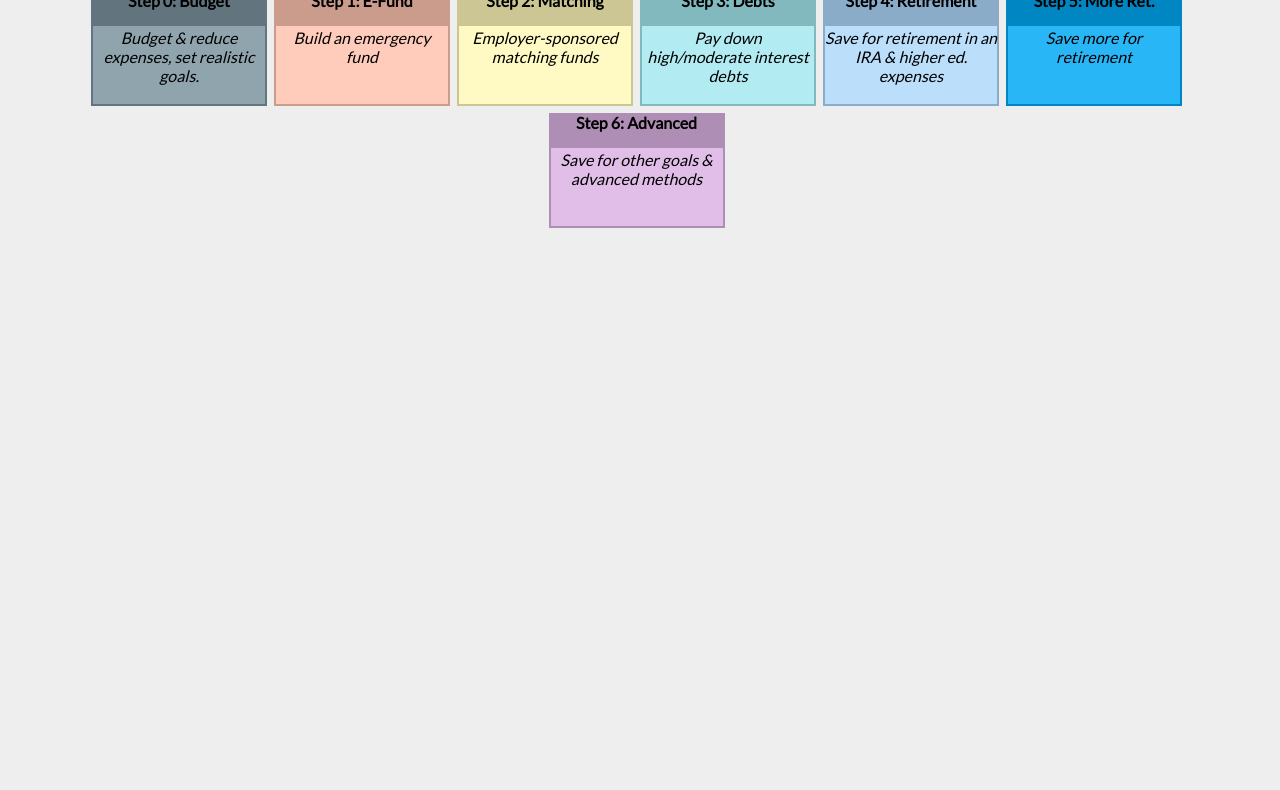
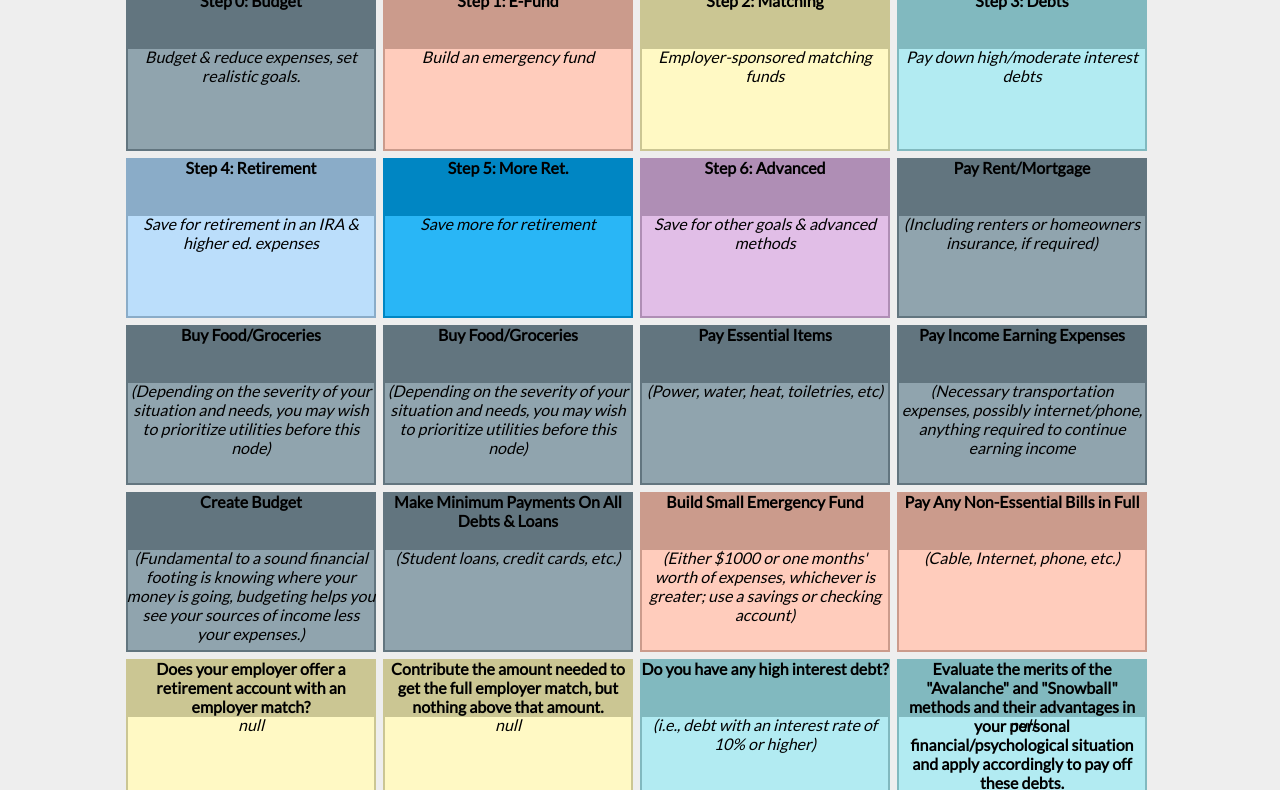
Before and after one commit to davek804/personal-finance-flowchart, a plain HTML site: page index.html in a window 1280 px wide. Shown: the part 55-845 px from the top of the page. Before the commit the page ends 800 px from the top, so only its background shows below. Drawn offline with Linux system fonts and the light colour scheme.

Commit message:
EOD wrapup. Added in a data model JS file and included some experimential lines values.

```diff
--- /dev/null
+++ b/data.js
@@ -0,0 +1,276 @@
+bubbles = [
+{
+	"id" : 0,
+	"category" : 0,
+	"title" : "Step 0: Budget",
+	"body" : "Budget & reduce expenses, set realistic goals."
+},
+{
+	"id" : 1,
+	"category" : 1,
+	"title" : "Step 1: E-Fund",
+	"body" : "Build an emergency fund"
+},
+{
+	"id" : 2,
+	"category" : 2,
+	"title" : "Step 2: Matching",
+	"body" : "Employer-sponsored matching funds"
+},
+{
+	"id" : 3,
+	"category" : 3,
+	"title" : "Step 3: Debts",
+	"body" : "Pay down high/moderate interest debts"
+},
+{
+	"id" : 4,
+	"category" : 4,
+	"title" : "Step 4: Retirement",
+	"body" : "Save for retirement in an IRA & higher ed. expenses"
+},
+{
+	"id" : 5,
+	"category" : 5,
+	"title" : "Step 5: More Ret.",
+	"body" : "Save more for retirement"
+},
+{
+	"id" : 6,
+	"category" : 6,
+	"title" : "Step 6: Advanced",
+	"body" : "Save for other goals & advanced methods"
+},
+{
+	"id" : 7,
+	"category" : 0,
+	"title" : "Pay Rent/Mortgage",
+	"body" : "(Including renters or homeowners insurance, if required)"
+},
+{
+	"id" : 8,
+	"category" : 0,
+	"title" : "Buy Food/Groceries",
+	"body" : "(Depending on the severity of your situation and needs, you may wish to prioritize utilities before this node)"
+},
+{
+	"id" : 9,
+	"category" : 0,
+	"title" : "Buy Food/Groceries",
+	"body" : "(Depending on the severity of your situation and needs, you may wish to prioritize utilities before this node)"
+},
+{
+	"id" : 10,
+	"category" : 0,
+	"title" : "Pay Essential Items",
+	"body" : "(Power, water, heat, toiletries, etc)"
+},
+{
+	"id" : 11,
+	"category" : 0,
+	"title" : "Pay Income Earning Expenses",
+	"body" : "(Necessary transportation expenses, possibly internet/phone, anything required to continue earning income"
+},
+{
+	"id" : 12,
+	"category" : 0,
+	"title" : "Create Budget",
+	"body" : "(Fundamental to a sound financial footing is knowing where your money is going, budgeting helps you see your sources of income less your expenses.)",
+	"links" : {"to" : 13, "as" : null}
+},
+{
+	"id" : 13,
+	"category" : 0,
+	"title" : "Make Minimum Payments On All Debts & Loans",
+	"body" : "(Student loans, credit cards, etc.)" ,
+	"links" : {"to" : 14, "as" : null}
+},
+{
+	"id" : 14,
+	"category" : 1,
+	"title" : "Build Small Emergency Fund",
+	"body" : "(Either $1000 or one months' worth of expenses, whichever is greater; use a savings or checking account)",
+	"links" : {"to" : 15, "as" : null}
+},
+{
+	"id" : 15,
+	"category" : 1,
+	"title" : "Pay Any Non-Essential Bills in Full",
+	"body" : "(Cable, Internet, phone, etc.)",
+	"links" : {"to" : 99, "as" : null}
+},
+{
+	"id" : 16,
+	"category" : 2,
+	"title" : "Does your employer offer a retirement account with an employer match?",
+	"body" : "null",
+	"links" : {
+		"to" : 17, "as" : "yes",
+		"to" : 18, "as" : "no" }
+},
+{
+	"id" : 17,
+	"category" : 2,
+	"title" : "Contribute the amount needed to get the full employer match, but nothing above that amount.",
+	"body" : "null",
+	"links" : {"to" : 18, "as" : null}
+},
+{
+	"id" : 18,
+	"category" : 3,
+	"title" : "Do you have any high interest debt?",
+	"body" : "(i.e., debt with an interest rate of 10% or higher)",
+	"links" : {
+		"to" : 19, "as" : "yes",
+		"to" : 20, "as" : "no" }
+},
+{
+	"id" : 19,
+	"category" : 3,
+	"title" : "Evaluate the merits of the \"Avalanche\" and \"Snowball\" methods and their advantages in your personal financial/psychological situation and apply accordingly to pay off these debts.",
+	"body" : "null"
+},
+{
+	"id" : 20,
+	"category" : 1,
+	"title" : "Increase Emergency Fund to 3-6 Months Living Expenses",
+	"body" : "(Use a savings or checking account)",
+	"links" : {"to" : 21, "as" : null}
+},
+{
+	"id" : 21,
+	"category" : 3,
+	"title" : "Do you have any moderate interest debt?",
+	"body" : "(i.e., remaining debt over 4-5% interest rate, excluding mortgage)",
+	"links" : {
+		"to" : 22, "as" : "yes",
+		"to" : 23, "as" : "no" }
+},
+{
+	"id" : 22,
+	"category" : 3,
+	"title" : "Evaluate the merits of the \"Avalanche\" and \"Snowball\" methods and their advantages in your personal financial/psychological situation and apply accordingly to pay off these debts.",
+	"body" : "null"
+},
+{
+	"id" : 23,
+	"category" : 4,
+	"title" : "Evaluate the merits of a Roth vs. Traditional IRA in the context of your personal financial situation and max the yearly contributions accordingly.",
+	"body" : "null",
+	"links" : {"to" : 24, "as" : null}
+},
+{
+	"id" : 24,
+	"category" : 4,
+	"title" : "Are you expecting any large, required purchases or personal investments in the near future?",
+	"body" : "(College, professional certifications, a car so you can get to work, etc.)",
+	"links" : {
+		"to" : 25, "as" : "yes",
+		"to" : 26, "as" : "no" }
+},
+{
+	"id" : 25,
+	"category" : 4,
+	"title" : "Save the amount needed for these expenses in a savings or checking account.",
+	"body" : "null",
+	"links" : {"to" : 26, "as" : null}
+},
+{
+	"id" : 26,
+	"category" : 5,
+	"title" : "Are you currently saving at least 15% of your pre-tax income for retirement?",
+	"body" : "(Total contributions to all retirement acounts; note that you may need to save more if you are behind on retirement savings.)",
+	"links" : {
+		"to" : 30, "as" : "yes",
+		"to" : 27, "as" : "no" }
+},
+{
+	"id" : 27,
+	"category" : 5,
+	"title" : "Does your employer offer a 401(k), 403(b), or similar retirement plan into which you could save more money?",
+	"body" : "null",
+	"links" : {
+		"to" : 28, "as" : "yes",
+		"to" : 29, "as" : "no" }
+},
+{
+	"id" : 28,
+	"category" : 5,
+	"title" : "Increase contributions until you have reached 15% pre-tax income being saved for retirement.",
+	"body" : " "
+},
+{
+	"id" : 29,
+	"category" : 5,
+	"title" : "If self-employed, contribute to an individual 401(k), SEP-IRA, or SIMPLE IRA to reach 15% pre-tax income saved; if not self-employed, contribute to a taxable account to reach this goal.",
+	"body" : "null",
+	"links" : {"to" : 26, "as" : null}
+},
+{
+	"id" : 30,
+	"category" : 6,
+	"title" : "Do you have a qualified high-deductible health plan and are thus eligible for an investable HSA?",
+	"body" : "null",
+	"links" : {
+		"to" : 31, "as" : "yes",
+		"to" : 32, "as" : "no" }
+},
+{
+	"id" : 31,
+	"category" : 6,
+	"title" : "Max yearly HSA contributions",
+	"body" : "null",
+	"links" : {"to" : 32, "as" : null}
+},
+{
+	"id" : 32,
+	"category" : 6,
+	"title" : "Do you have children and wish to help pay for some or all of their college expenses?",
+	"body" : "null",
+	"links" : {
+		"to" : 33, "as" : "yes",
+		"to" : 34, "as" : "no" }
+},
+{
+	"id" : 33,
+	"category" : 6,
+	"title" : "Evaluate available savings/investment options, such as a 529 plan, and contribute accordingly.",
+	"body" : "null",
+	"links" : {"to" : 34, "as" : null}
+},
+{
+	"id" : 34,
+	"category" : 6,
+	"title" : "At this point, you have some options on how to proceed, and it is completely up to you and your personal goals and desires.",
+	"body" : " ",
+	"links" : {
+		"to" : 35, "as" : null,
+		"to" : 36, "as" : null }
+},
+{
+	"id" : 35,
+	"category" : 6,
+	"title" : "Would you like to retire early?",
+	"body" : "null",
+	"links" : {"to" : 37, "as" : "yes"}
+},
+{
+	"id" : 36,
+	"category" : 6,
+	"title" : "Do you have more immediate goals?",
+	"body" : "",
+	"links" : {"to" : 38, "as" : "yes"}
+},
+{
+	"id" : 37,
+	"category" : 6,
+	"title" : "Max out 401(k), 403(b), or other employer sponsored account, consider the \"mega backdoor Roth IRA\", then use a taxable account",
+	"body" : "null"
+},
+{
+	"id" : 38,
+	"category" : 6,
+	"title" : "Use savings for goals sooner than 3-5 years, a conservative mix of stocks and bonds for goals more than 3-5 years away.",
+	"body" : "(Common examples include down payments for homes, saving for vehicles, paying down a mortgage, and vacation funds.)"
+}
+]
--- a/main.css
+++ b/main.css
@@ -9,78 +9,79 @@
     margin-bottom: 7px;
 }
 
-.tooltipDiv-0 {
+.tooltip {
+	width:250px;
+	height:160px;
+	display:inline-block;
+}
+
+.tooltip-title {
+	width:250px;
+	height:35%;
+	margin: 0 auto;
+	background-color:white;
+}
+
+
+.tooltip-body {
+	height:65%;
+	background-color: white;
+}
+
+.tooltip-body-0 {
 	background-color: #90a4ae;
 	box-shadow:0px 0px 0px 2px #62757f inset;
 }
-.tooltipDiv-title-div-0 {
+.tooltip-title-0 {
 	background-color: #62757f;
 }
 
-.tooltipDiv-1 {
+.tooltip-body-1 {
 	background-color: #ffccbc;
 	box-shadow:0px 0px 0px 2px #cb9b8c inset;
 }
-.tooltipDiv-title-div-1 {
+.tooltip-title-1 {
 	background-color: #cb9b8c;
 }
 
-.tooltipDiv-2 {
+.tooltip-body-2 {
 	background-color: #fff9c4;
 	box-shadow:0px 0px 0px 2px #cbc693 inset;
 }
-.tooltipDiv-title-div-2 {
+.tooltip-title-2 {
 	background-color: #cbc693;
 }
 
-.tooltipDiv-3 {
+.tooltip-body-3 {
 	background-color: #b2ebf2;
 	box-shadow:0px 0px 0px 2px #81b9bf inset;
 }
-.tooltipDiv-title-div-3 {
+.tooltip-title-3 {
 	background-color: #81b9bf;
 }
 
-.tooltipDiv-4 {
+.tooltip-body-4 {
 	background-color: #bbdefb;
 	box-shadow:0px 0px 0px 2px #8aacc8 inset;
 }
-.tooltipDiv-title-div-4 {
+.tooltip-title-4 {
 	background-color: #8aacc8;
 }
 
-.tooltipDiv-5 {
+.tooltip-body-5 {
 	background-color: #29b6f6;
 	box-shadow:0px 0px 0px 2px #0086c3 inset;
 }
-.tooltipDiv-title-div-5 {
+.tooltip-title-5 {
 	background-color: #0086c3;
 }
 
-.tooltipDiv-6 {
+.tooltip-body-6 {
 	background-color: #e1bee7;
 	box-shadow:0px 0px 0px 2px #af8eb5 inset;
 }
-.tooltipDiv-title-div-6 {
+.tooltip-title-6 {
 	background-color: #af8eb5;
-}
-
-#tooltipDiv {
-	width:176px;
-	height:115px;
-	display:inline-block;
-}
-
-#tooltipDiv-title {
-	width:172px;
-	height:30%;
-	margin: 0 auto;
-}
-
-
-#tooltipDiv-body {
-	height:70%;
-	overflow:hidden;
 }
 
 .titleString {
@@ -90,20 +91,18 @@
 	vertical-align: middle;
 	line-height:normal;
 	height:100%;
+	width:100%;
 }
 .sub-title-string {
 	font-style:italic;
 	text-align:center;
+	overflow:hidden;
 	height:100%;
-	overflow:hidden;
-	padding:2px;
 }
 
 #header {
 	width:100%;
-	/*background-color: #ffccbc;*/
 }
-
 
 h1 {
 	font-family: Lato;
--- a/main.js
+++ b/main.js
@@ -1,31 +1,8 @@
 container = document.getElementById('container');
-
-var phases = {
-	0 : "Budget & reduce expenses, set realistic goals.",
-	1 : "Build an emergency fund",
-	2 : "Employer-sponsored matching funds",
-	3 : "Pay down high/moderate interest debts",
-	4 : "Save for retirement in an IRA & higher ed. expenses",
-	5 : "Save more for retirement",
-	6 : "Save for other goals & advanced methods"
-}
-
-var categories = {
-	0 : "Step 0: Budget",
-	1 : "Step 1: E-Fund",
-	2 : "Step 2: Matching",
-	3 : "Step 3: Debts",
-	4 : "Step 4: Retirement",
-	5 : "Step 5: More Ret.",
-	6 : "Step 6: Advanced",
-}
-
 
 // Header setup
 var header = document.getElementById("header");
 header.setAttribute("id", "header");
-
-
 
 var cssId = 'myCss';  // you could encode the css path itself to generate id..
 if (!document.getElementById(cssId)) {
@@ -39,42 +16,40 @@ if (!document.getElementById(cssId)) {
 	head.appendChild(link);
 }
 
-
-function createtooltipDiv(id, specificPhase) {
-
-
+function createtooltipDiv(bubble) {
 	tooltipDiv = document.createElement('div');
 	titleDiv = document.createElement("div")
-	subtitleDiv = document.createElement("div");
-	titleP = document.createElement("span")
-	subtitleP = document.createElement("p");
+	bodyDiv = document.createElement("div");
+	titleP = document.createElement("p")
+	bodyP = document.createElement("p");
 
-	tooltipDiv.setAttribute("id", "tooltipDiv");
+	tooltipDiv.setAttribute("class", "tooltip-"+bubble.category + " tooltip");
+	tooltipDiv.setAttribute("id", bubble.id);
 
 	// Build a titlebar for each tooltipDiv.
-	titleDiv.setAttribute("id", "tooltipDiv-title");
-	titleDiv.setAttribute("class", "tooltipDiv-title-div-"+id);
+	titleDiv.setAttribute("class", "tooltip-title-" + bubble.category + " tooltip-title");
 	titleP.setAttribute("class", "titleString");
-	titleP.appendChild(document.createTextNode(categories[id]));
+	titleP.appendChild(document.createTextNode(bubble.title));
 	titleDiv.appendChild(titleP);
 
 	// Build a subtitle.
-	subtitleDiv.setAttribute("id", "tooltipDiv-body");
-	subtitleDiv.setAttribute("class", "tooltipDiv-body-div-"+id);
-	subtitleP.setAttribute("class", "sub-title-string");
-	subtitleP.appendChild(document.createTextNode(specificPhase));
-	subtitleDiv.appendChild(subtitleP);
-
-	tooltipDiv.setAttribute("class", "tooltipDiv");
-	tooltipDiv.setAttribute("class", "tooltipDiv-"+id);
+	bodyDiv.setAttribute("class", "tooltip-body-"+bubble.category + " tooltip-body");
+	bodyP.setAttribute("class", "sub-title-string");
+	bodyP.appendChild(document.createTextNode(bubble.body));
+	bodyDiv.appendChild(bodyP);
 
 	tooltipDiv.appendChild(titleDiv);
-	tooltipDiv.appendChild(subtitleDiv)
+	tooltipDiv.appendChild(bodyDiv)
 	//Put it all together into the container.
 	return tooltipDiv;
 }
 
-for (i = 0; i < Object.keys(phases).length; i++) {
+// Populate bubbles.
+for (i in bubbles) {
+	container.appendChild(createtooltipDiv(bubbles[i]));
+}
 
-	container.appendChild(createtooltipDiv(i, phases[i]));
+function linkBubbles() {
+	container = document.getElementById("container");
+
 }
```
Also changed, not shown: index.html (+1 -0 lines).
